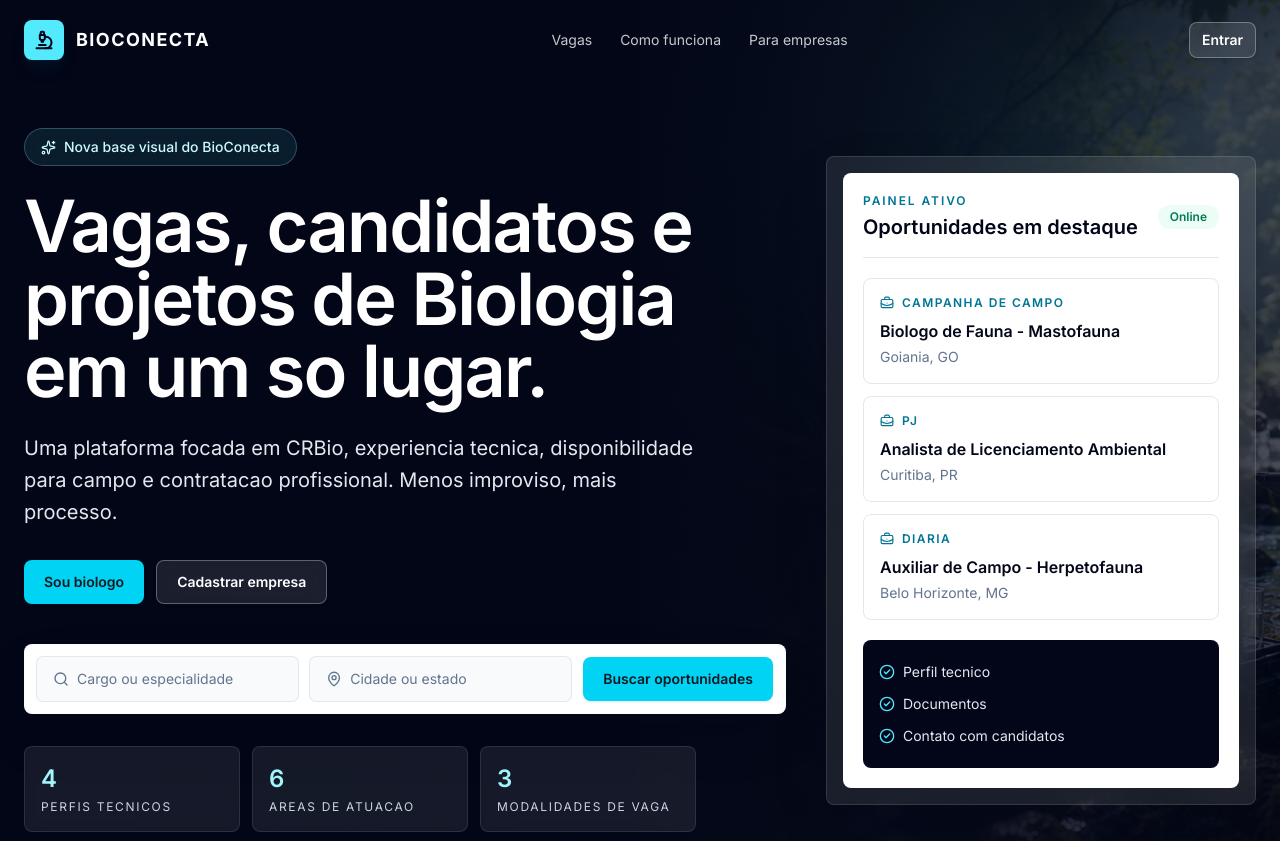
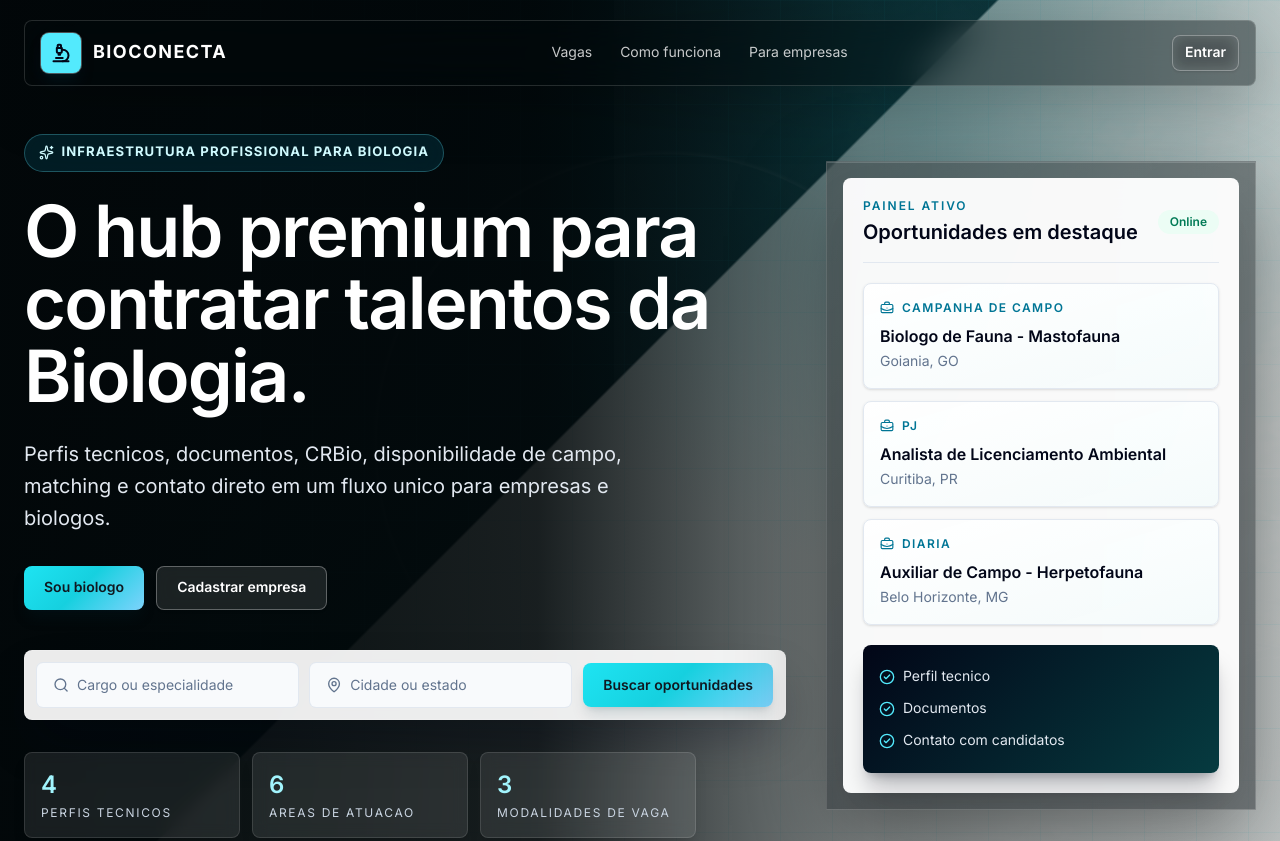
Before and after one commit to firewave999/bioconecta, a Next.js app in the folder apps/web/: page / in a window 1280 px wide. Shown: the top 841 px of the page. Built offline with nearby package versions, Linux system fonts and the light colour scheme; no server answers.

Commit message:
feat: introduce premium visual system

```diff
--- a/apps/web/src/app/dashboard/page.tsx
+++ b/apps/web/src/app/dashboard/page.tsx
@@ -10,9 +10,9 @@ export default function DashboardPage() {
   return (
     <main className="app-shell min-h-screen">
       <div className="mx-auto max-w-6xl px-6 py-10">
-        <div className="flex flex-wrap items-center justify-between gap-4">
-          <Link className="text-sm font-semibold text-cyan-800" href="/">
-            BioConecta
+        <div className="glass-panel flex flex-wrap items-center justify-between gap-4 rounded-[8px] px-4 py-3">
+          <Link className="text-sm font-bold tracking-[0.12em] text-cyan-800" href="/">
+            BIOCONECTA
           </Link>
           <nav className="flex flex-wrap gap-3 text-sm font-semibold text-slate-600">
             <Link href="/vagas">Vagas</Link>
--- a/apps/web/src/app/empresa/page.tsx
+++ b/apps/web/src/app/empresa/page.tsx
@@ -10,12 +10,12 @@ export default function CompanyPage() {
   return (
     <main className="page-shell">
       <div className="mx-auto max-w-5xl px-6 py-10">
-        <div className="flex flex-wrap items-center justify-between gap-4">
+        <div className="glass-panel flex flex-wrap items-center justify-between gap-4 rounded-[8px] px-4 py-3">
           <Link className="text-sm font-semibold text-cyan-800" href="/dashboard">
             Voltar ao dashboard
           </Link>
-          <Link className="text-sm font-semibold text-slate-700" href="/">
-            BioConecta
+          <Link className="text-sm font-bold tracking-[0.12em] text-slate-900" href="/">
+            BIOCONECTA
           </Link>
         </div>
         <div className="mt-8">
--- a/apps/web/src/app/globals.css
+++ b/apps/web/src/app/globals.css
@@ -1,15 +1,17 @@
 @import "tailwindcss";
 
 :root {
-  --background: #f7faf8;
-  --foreground: #101820;
-  --muted: #60717a;
+  --background: #f3faf7;
+  --foreground: #071114;
+  --muted: #596c74;
   --surface: #ffffff;
-  --border: #dbe7e2;
-  --brand: #0f3d3e;
-  --brand-strong: #092b2d;
-  --accent: #37d5df;
-  --accent-soft: #d7fbfd;
+  --border: #cfe1dc;
+  --brand: #063b40;
+  --brand-strong: #031f24;
+  --accent: #17d4e4;
+  --accent-soft: #dffbfc;
+  --ink: #030712;
+  --emerald: #10b981;
 }
 
 @theme inline {
@@ -38,6 +40,7 @@ body {
   background: var(--background);
   color: var(--foreground);
   font-family: var(--font-inter), system-ui, sans-serif;
+  text-rendering: geometricPrecision;
 }
 
 a {
@@ -64,51 +67,80 @@ a {
 
 .app-shell {
   background:
-    radial-gradient(circle at 12% 0%, rgba(55, 213, 223, 0.16), transparent 30rem),
-    radial-gradient(circle at 88% 10%, rgba(15, 61, 62, 0.1), transparent 28rem),
-    linear-gradient(180deg, #f7faf8 0%, #eef6f3 100%);
+    linear-gradient(rgba(6, 59, 64, 0.045) 1px, transparent 1px),
+    linear-gradient(90deg, rgba(6, 59, 64, 0.045) 1px, transparent 1px),
+    radial-gradient(circle at 12% 0%, rgba(23, 212, 228, 0.22), transparent 30rem),
+    radial-gradient(circle at 88% 10%, rgba(16, 185, 129, 0.12), transparent 28rem),
+    linear-gradient(180deg, #f5fbf8 0%, #eaf5f1 100%);
+  background-size:
+    44px 44px,
+    44px 44px,
+    auto,
+    auto,
+    auto;
 }
 
 .glass-panel {
-  border: 1px solid rgba(203, 226, 219, 0.86);
-  background: rgba(255, 255, 255, 0.82);
-  box-shadow: 0 18px 50px rgba(15, 61, 62, 0.08);
-  backdrop-filter: blur(18px);
+  border: 1px solid rgba(196, 224, 218, 0.74);
+  background:
+    linear-gradient(135deg, rgba(255, 255, 255, 0.93), rgba(245, 253, 251, 0.76)),
+    rgba(255, 255, 255, 0.78);
+  box-shadow:
+    0 24px 70px rgba(3, 31, 36, 0.12),
+    inset 0 1px 0 rgba(255, 255, 255, 0.82);
+  backdrop-filter: blur(22px);
 }
 
 .soft-card {
-  border: 1px solid rgba(203, 226, 219, 0.9);
-  background: #ffffff;
-  box-shadow: 0 10px 28px rgba(15, 61, 62, 0.06);
+  border: 1px solid rgba(201, 225, 219, 0.88);
+  background:
+    linear-gradient(180deg, rgba(255, 255, 255, 0.98), rgba(250, 254, 252, 0.94)), #ffffff;
+  box-shadow:
+    0 18px 52px rgba(3, 31, 36, 0.09),
+    inset 0 1px 0 rgba(255, 255, 255, 0.95);
 }
 
 .page-shell {
   min-height: 100vh;
   background:
-    radial-gradient(circle at 12% 0%, rgba(55, 213, 223, 0.18), transparent 30rem),
-    radial-gradient(circle at 92% 8%, rgba(34, 197, 94, 0.1), transparent 26rem),
-    linear-gradient(180deg, #f7faf8 0%, #edf7f3 100%);
+    linear-gradient(rgba(6, 59, 64, 0.04) 1px, transparent 1px),
+    linear-gradient(90deg, rgba(6, 59, 64, 0.04) 1px, transparent 1px),
+    radial-gradient(circle at 12% 0%, rgba(23, 212, 228, 0.2), transparent 30rem),
+    radial-gradient(circle at 92% 8%, rgba(16, 185, 129, 0.12), transparent 26rem),
+    linear-gradient(180deg, #f6fbf8 0%, #eaf6f1 100%);
+  background-size:
+    44px 44px,
+    44px 44px,
+    auto,
+    auto,
+    auto;
 }
 
 .page-header {
-  border: 1px solid rgba(203, 226, 219, 0.9);
-  background: rgba(255, 255, 255, 0.86);
-  box-shadow: 0 18px 50px rgba(15, 61, 62, 0.08);
-  backdrop-filter: blur(18px);
+  border: 1px solid rgba(196, 224, 218, 0.82);
+  background:
+    linear-gradient(135deg, rgba(255, 255, 255, 0.94), rgba(240, 251, 248, 0.82)),
+    rgba(255, 255, 255, 0.84);
+  box-shadow:
+    0 24px 70px rgba(3, 31, 36, 0.1),
+    inset 0 1px 0 rgba(255, 255, 255, 0.88);
+  backdrop-filter: blur(22px);
 }
 
 .form-card {
-  border: 1px solid rgba(203, 226, 219, 0.9);
+  border: 1px solid rgba(196, 224, 218, 0.9);
   background:
-    linear-gradient(180deg, rgba(255, 255, 255, 0.96), #ffffff),
-    #ffffff;
-  box-shadow: 0 18px 48px rgba(15, 61, 62, 0.08);
+    linear-gradient(180deg, rgba(255, 255, 255, 0.98), rgba(248, 253, 251, 0.96)), #ffffff;
+  box-shadow:
+    0 24px 72px rgba(3, 31, 36, 0.12),
+    inset 0 1px 0 rgba(255, 255, 255, 0.95);
 }
 
 .field-input {
-  border: 1px solid #cbded8;
-  background: #fbfefd;
+  border: 1px solid #bed5d0;
+  background: rgba(255, 255, 255, 0.88);
   color: #0f172a;
+  box-shadow: inset 0 1px 0 rgba(255, 255, 255, 0.72);
 }
 
 .field-input:focus {
@@ -116,3 +148,75 @@ a {
   box-shadow: 0 0 0 3px rgba(55, 213, 223, 0.18);
   outline: none;
 }
+
+.premium-shell {
+  position: relative;
+  overflow: hidden;
+  background:
+    linear-gradient(rgba(23, 212, 228, 0.07) 1px, transparent 1px),
+    linear-gradient(90deg, rgba(23, 212, 228, 0.07) 1px, transparent 1px),
+    radial-gradient(circle at 72% 14%, rgba(23, 212, 228, 0.28), transparent 28rem),
+    radial-gradient(circle at 20% 86%, rgba(16, 185, 129, 0.16), transparent 24rem),
+    linear-gradient(135deg, #020709 0%, #05272d 46%, #eefaf7 46.15%, #f8fcfb 100%);
+  background-size:
+    52px 52px,
+    52px 52px,
+    auto,
+    auto,
+    auto;
+}
+
+.premium-shell::before {
+  pointer-events: none;
+  content: "";
+  position: absolute;
+  inset: 0;
+  background:
+    linear-gradient(115deg, rgba(255, 255, 255, 0.08), transparent 34%),
+    radial-gradient(
+      circle at 52% 50%,
+      transparent 0 36%,
+      rgba(255, 255, 255, 0.08) 36.2%,
+      transparent 36.7%
+    );
+  opacity: 0.8;
+}
+
+.premium-nav {
+  border: 1px solid rgba(255, 255, 255, 0.14);
+  background: rgba(2, 8, 11, 0.42);
+  box-shadow: 0 18px 60px rgba(0, 0, 0, 0.22);
+  backdrop-filter: blur(20px);
+}
+
+.premium-card {
+  border: 1px solid rgba(255, 255, 255, 0.15);
+  background:
+    linear-gradient(145deg, rgba(255, 255, 255, 0.14), rgba(255, 255, 255, 0.055)),
+    rgba(2, 8, 11, 0.48);
+  box-shadow:
+    0 30px 90px rgba(0, 0, 0, 0.32),
+    inset 0 1px 0 rgba(255, 255, 255, 0.16);
+  backdrop-filter: blur(24px);
+}
+
+.premium-kicker {
+  display: inline-flex;
+  align-items: center;
+  gap: 0.5rem;
+  border: 1px solid rgba(103, 232, 249, 0.28);
+  border-radius: 999px;
+  background: rgba(8, 145, 178, 0.16);
+  padding: 0.5rem 0.85rem;
+  color: #cffafe;
+  font-size: 0.82rem;
+  font-weight: 700;
+  letter-spacing: 0.08em;
+  text-transform: uppercase;
+  backdrop-filter: blur(16px);
+}
+
+.premium-divider {
+  height: 1px;
+  background: linear-gradient(90deg, transparent, rgba(23, 212, 228, 0.4), transparent);
+}
--- a/apps/web/src/app/page.tsx
+++ b/apps/web/src/app/page.tsx
@@ -86,15 +86,15 @@ const workflowSteps: Array<{
 
 export default function HomePage() {
   return (
-    <main className="bg-[#f4fbf8]">
-      <section className="relative min-h-screen overflow-hidden bg-slate-950 text-white">
-        <div className="absolute inset-0 bg-[radial-gradient(circle_at_78%_18%,rgba(55,213,223,0.34),transparent_24rem),radial-gradient(circle_at_18%_88%,rgba(34,197,94,0.16),transparent_22rem)]" />
-        <div className="absolute inset-y-0 right-0 hidden w-1/2 bg-[url('/images/hero-bioconecta.png')] bg-cover bg-center opacity-55 lg:block" />
-        <div className="absolute inset-0 bg-[linear-gradient(90deg,#020617_0%,rgba(2,6,23,0.96)_43%,rgba(2,6,23,0.72)_68%,rgba(2,6,23,0.42)_100%)]" />
+    <main className="bg-[#f5fbf8]">
+      <section className="premium-shell min-h-screen text-white">
+        <div className="absolute inset-y-0 right-0 hidden w-[52%] bg-[url('/images/hero-bioconecta.png')] bg-cover bg-center opacity-45 mix-blend-screen lg:block" />
+        <div className="absolute inset-0 bg-[linear-gradient(90deg,rgba(2,7,9,0.98)_0%,rgba(2,7,9,0.9)_42%,rgba(2,7,9,0.48)_68%,rgba(2,7,9,0.22)_100%)]" />
 
-        <header className="relative z-10 mx-auto flex w-full max-w-7xl items-center justify-between px-6 py-5">
+        <header className="relative z-10 mx-auto flex w-full max-w-7xl px-6 pt-5">
+          <div className="premium-nav flex w-full items-center justify-between rounded-[8px] px-4 py-3">
             <a className="flex items-center gap-3" href="#top" aria-label="BioConecta">
-            <span className="flex h-10 w-10 items-center justify-center rounded-[8px] bg-cyan-300 text-slate-950 shadow-lg shadow-cyan-950/30">
+              <span className="flex h-10 w-10 items-center justify-center rounded-[8px] bg-cyan-300 text-slate-950 shadow-lg shadow-cyan-950/30 ring-1 ring-white/30">
                 <Microscope size={20} strokeWidth={2.4} />
               </span>
               <span className="text-lg font-bold tracking-[0.08em]">BIOCONECTA</span>
@@ -113,6 +113,7 @@ export default function HomePage() {
             </nav>
 
             <HomeAuthActions context="header" />
+          </div>
         </header>
 
         <div
@@ -120,18 +121,18 @@ export default function HomePage() {
           className="relative z-10 mx-auto grid min-h-[calc(100vh-84px)] max-w-7xl items-center gap-10 px-6 py-12 lg:grid-cols-[1fr_430px]"
         >
           <div className="max-w-4xl">
-            <div className="mb-6 inline-flex items-center gap-2 rounded-full border border-cyan-200/25 bg-cyan-300/10 px-4 py-2 text-sm font-medium text-cyan-100 backdrop-blur">
+            <div className="premium-kicker mb-6">
               <Sparkles size={15} />
-              Nova base visual do BioConecta
+              Infraestrutura profissional para biologia
             </div>
 
             <h1 className="max-w-3xl text-5xl font-semibold leading-[1.01] tracking-tight md:text-7xl">
-              Vagas, candidatos e projetos de Biologia em um so lugar.
+              O hub premium para contratar talentos da Biologia.
             </h1>
 
             <p className="mt-6 max-w-2xl text-lg leading-8 text-slate-200 md:text-xl">
-              Uma plataforma focada em CRBio, experiencia tecnica, disponibilidade para campo e
-              contratacao profissional. Menos improviso, mais processo.
+              Perfis tecnicos, documentos, CRBio, disponibilidade de campo, matching e contato
+              direto em um fluxo unico para empresas e biologos.
             </p>
 
             <HomeAuthActions context="hero" />
@@ -139,7 +140,7 @@ export default function HomePage() {
             <form
               id="busca"
               action="/vagas"
-              className="mt-10 grid max-w-4xl gap-3 rounded-[8px] border border-cyan-100/20 bg-white p-3 text-slate-950 shadow-2xl shadow-slate-950/35 md:grid-cols-[1fr_1fr_auto]"
+              className="mt-10 grid max-w-4xl gap-3 rounded-[8px] border border-white/16 bg-white/[0.92] p-3 text-slate-950 shadow-2xl shadow-slate-950/35 backdrop-blur md:grid-cols-[1fr_1fr_auto]"
             >
               <label className="sr-only" htmlFor="search-role">
                 Cargo ou especialidade
@@ -172,7 +173,7 @@ export default function HomePage() {
               {heroStats.map(([value, label]) => (
                 <div
                   key={label}
-                  className="rounded-[8px] border border-white/10 bg-white/[0.08] p-4 backdrop-blur"
+                  className="rounded-[8px] border border-white/12 bg-white/[0.09] p-4 shadow-lg shadow-black/10 backdrop-blur"
                 >
                   <p className="text-2xl font-semibold text-cyan-200">{value}</p>
                   <p className="mt-1 text-xs uppercase tracking-[0.14em] text-slate-300">{label}</p>
@@ -181,8 +182,8 @@ export default function HomePage() {
             </div>
           </div>
 
-          <aside className="rounded-[8px] border border-white/12 bg-white/[0.09] p-4 shadow-2xl shadow-slate-950/40 backdrop-blur-xl">
-            <div className="rounded-[8px] bg-white p-5 text-slate-950">
+          <aside className="premium-card p-4">
+            <div className="rounded-[8px] bg-white/[0.96] p-5 text-slate-950 shadow-2xl shadow-black/20">
               <div className="flex items-center justify-between border-b border-slate-200 pb-4">
                 <div>
                   <p className="text-xs font-semibold uppercase tracking-[0.16em] text-cyan-700">
@@ -197,7 +198,10 @@ export default function HomePage() {
 
               <div className="mt-5 space-y-3">
                 {recentJobs.map((job) => (
-                  <div key={job.title} className="rounded-[8px] border border-slate-200 p-4">
+                  <div
+                    key={job.title}
+                    className="rounded-[8px] border border-slate-200 bg-gradient-to-br from-white to-cyan-50/35 p-4 shadow-sm"
+                  >
                     <div className="flex items-center gap-2 text-xs font-semibold uppercase tracking-[0.12em] text-cyan-700">
                       <BriefcaseBusiness size={14} />
                       {job.mode}
@@ -208,7 +212,7 @@ export default function HomePage() {
                 ))}
               </div>
 
-              <div className="mt-5 rounded-[8px] bg-slate-950 p-4 text-white">
+              <div className="mt-5 rounded-[8px] bg-[linear-gradient(135deg,#020617,#063b40)] p-4 text-white shadow-xl shadow-slate-950/25">
                 {["Perfil tecnico", "Documentos", "Contato com candidatos"].map((item) => (
                   <p key={item} className="flex items-center gap-2 py-1.5 text-sm text-slate-200">
                     <CheckCircle2 size={16} className="text-cyan-300" />
@@ -231,7 +235,7 @@ export default function HomePage() {
           ].map(([title, body]) => (
             <div
               key={title}
-              className="rounded-[8px] border border-emerald-100 bg-white p-5 shadow-sm"
+              className="soft-card rounded-[8px] p-5 transition hover:-translate-y-1 hover:border-cyan-200"
             >
               <p className="font-semibold text-slate-950">{title}</p>
               <p className="mt-2 text-sm leading-6 text-slate-600">{body}</p>
@@ -276,7 +280,10 @@ export default function HomePage() {
         </div>
       </section>
 
-      <section id="como-funciona" className="bg-slate-950 py-20 text-white">
+      <section
+        id="como-funciona"
+        className="bg-[linear-gradient(135deg,#020617,#05272d)] py-20 text-white"
+      >
         <div className="mx-auto grid max-w-7xl gap-10 px-6 lg:grid-cols-[0.9fr_1.1fr]">
           <div>
             <p className="text-sm font-semibold uppercase tracking-[0.16em] text-cyan-300">
@@ -295,7 +302,7 @@ export default function HomePage() {
             {workflowSteps.map(({ body, icon: Icon, title }) => (
               <div
                 key={title}
-                className="rounded-[8px] border border-white/10 bg-white/[0.07] p-5 shadow-sm"
+                className="rounded-[8px] border border-white/10 bg-white/[0.075] p-5 shadow-xl shadow-black/10 backdrop-blur transition hover:-translate-y-1 hover:border-cyan-300/40"
               >
                 <Icon className="text-cyan-300" size={22} />
                 <h3 className="mt-4 font-semibold">{title}</h3>
--- a/apps/web/src/components/ui/button.tsx
+++ b/apps/web/src/components/ui/button.tsx
@@ -5,7 +5,7 @@ import { ComponentPropsWithoutRef } from "react";
 import { cn } from "@/lib/utils";
 
 const buttonVariants = cva(
-  "inline-flex items-center justify-center rounded-[8px] text-sm font-semibold transition focus-visible:outline focus-visible:outline-2 focus-visible:outline-offset-2 focus-visible:outline-cyan-300 disabled:pointer-events-none disabled:opacity-50",
+  "inline-flex items-center justify-center rounded-[8px] text-sm font-semibold transition duration-200 focus-visible:outline focus-visible:outline-2 focus-visible:outline-offset-2 focus-visible:outline-cyan-300 disabled:pointer-events-none disabled:opacity-50",
   {
     defaultVariants: {
       size: "md",
@@ -18,10 +18,14 @@ const buttonVariants = cva(
       },
       variant: {
         ghost: "hover:bg-slate-100",
-        light: "border border-slate-200 bg-white shadow-sm hover:bg-slate-50",
-        outline: "border border-white/30 bg-white/10 shadow-sm backdrop-blur hover:bg-white/20",
-        primary: "bg-cyan-400 shadow-sm shadow-cyan-950/10 hover:bg-cyan-300",
-        secondary: "bg-slate-950 hover:bg-slate-800",
+        light:
+          "border border-slate-200 bg-white shadow-sm shadow-slate-950/5 hover:-translate-y-0.5 hover:bg-slate-50 hover:shadow-md",
+        outline:
+          "border border-white/30 bg-white/10 shadow-sm shadow-black/10 backdrop-blur hover:-translate-y-0.5 hover:bg-white/20",
+        primary:
+          "bg-[linear-gradient(135deg,#1ee4f2,#16d0df_48%,#7dd3fc)] shadow-lg shadow-cyan-950/15 hover:-translate-y-0.5 hover:shadow-xl hover:shadow-cyan-950/20",
+        secondary:
+          "bg-[linear-gradient(135deg,#020617,#0f2930)] shadow-lg shadow-slate-950/20 hover:-translate-y-0.5 hover:shadow-xl hover:shadow-slate-950/25",
       },
     },
   },
```
Also changed, not shown: apps/web/src/app/(auth)/auth.css (+11 -3 lines), apps/web/src/app/vagas/jobs-client.tsx (+10 -9 lines), apps/web/src/app/vagas/page.tsx (+6 -5 lines). Lines whose indentation alone changed are shown as unchanged.
